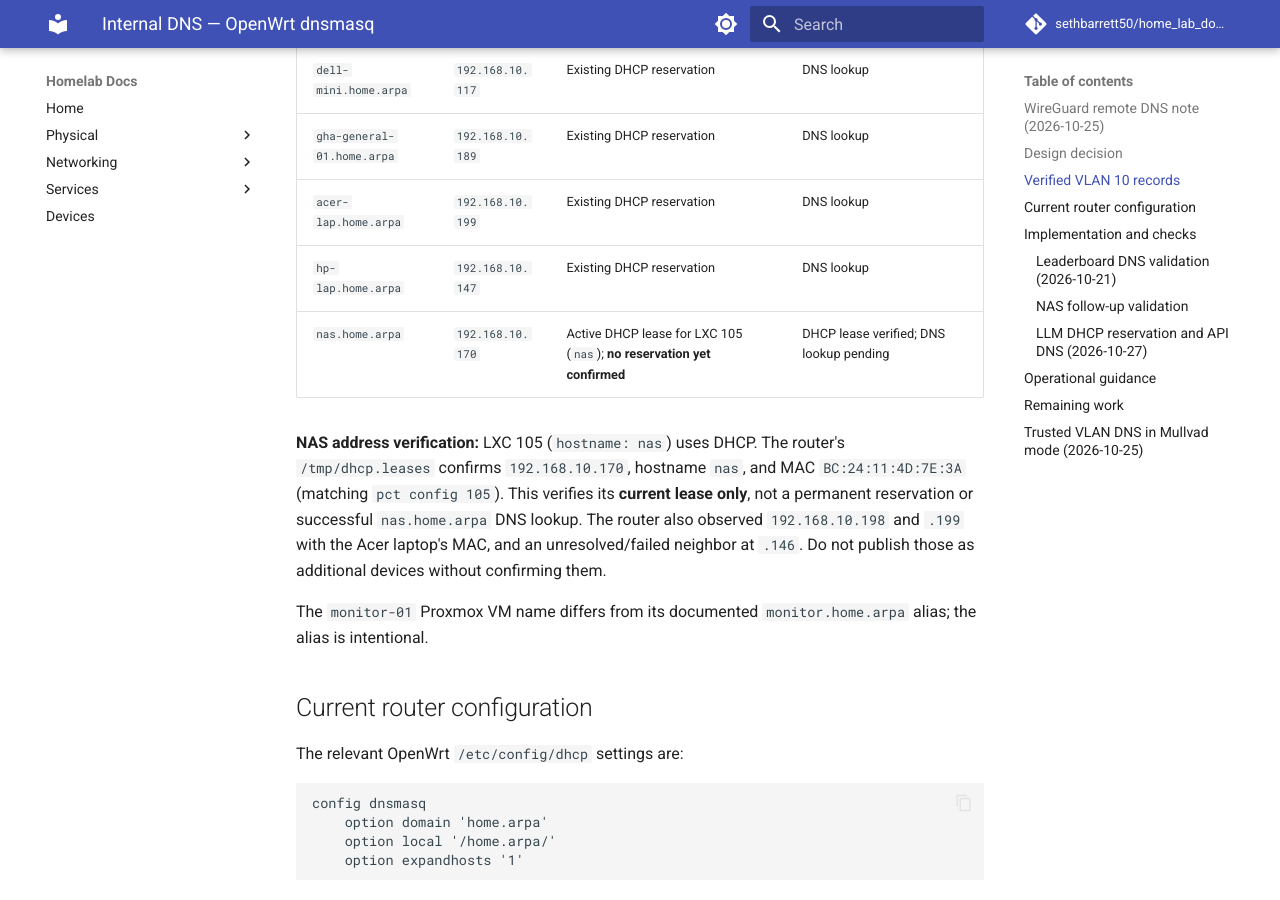
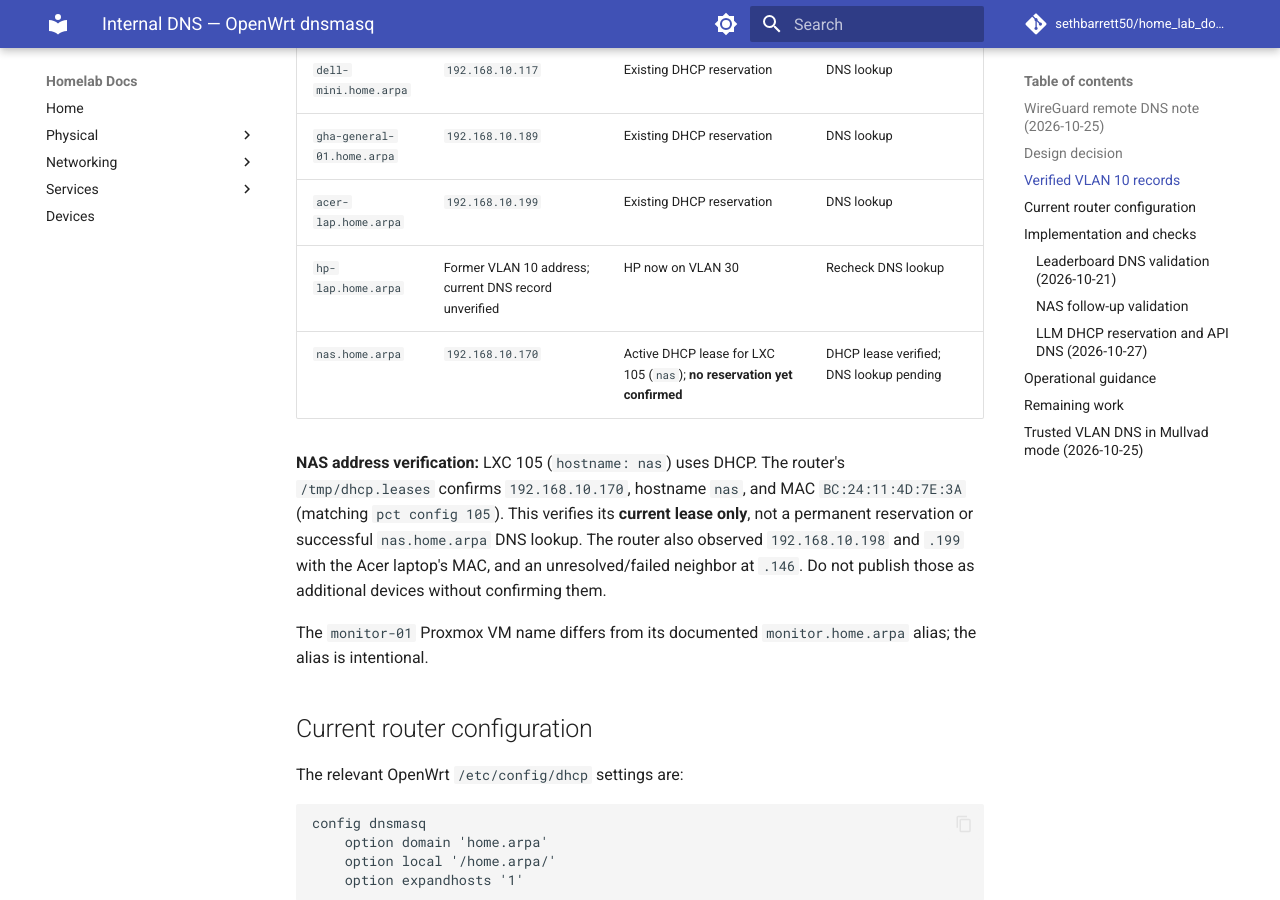
Before and after one commit to sethbarrett50/home_lab_docs, an MkDocs documentation site: the page built from docs/networking/dns.md, in a window 1280 px wide and 900 px high, scrolled down 1434 px. Built offline with MkDocs 1.6.1 and Material for MkDocs 9.7.7, drawn with Linux system fonts in a browser that asks for light colours; comment, search, counter and statistics services are not loaded.

Commit message:
Reconcile current homelab service inventory

```diff
--- a/docs/networking/dns.md
+++ b/docs/networking/dns.md
@@ -29,7 +29,7 @@ The router's VLAN 10 gateway is `192.168.10.1`, and its VLAN 20 gateway is `192.
 | `dell-mini.home.arpa` | `192.168.10.117` | Existing DHCP reservation | DNS lookup |
 | `gha-general-01.home.arpa` | `192.168.10.189` | Existing DHCP reservation | DNS lookup |
 | `acer-lap.home.arpa` | `192.168.10.199` | Existing DHCP reservation | DNS lookup |
-| `hp-lap.home.arpa` | `192.168.10.147` | Existing DHCP reservation | DNS lookup |
+| `hp-lap.home.arpa` | Former VLAN 10 address; current DNS record unverified | HP now on VLAN 30 | Recheck DNS lookup |
 | `nas.home.arpa` | `192.168.10.170` | Active DHCP lease for LXC 105 (`nas`); **no reservation yet confirmed** | DHCP lease verified; DNS lookup pending |
 
 **NAS address verification:** LXC 105 (`hostname: nas`) uses DHCP. The router's `/tmp/dhcp.leases` confirms `192.168.10.170`, hostname `nas`, and MAC `BC:24:11:4D:7E:3A` (matching `pct config 105`). This verifies its **current lease only**, not a permanent reservation or successful `nas.home.arpa` DNS lookup. The router also observed `192.168.10.198` and `.199` with the Acer laptop's MAC, and an unresolved/failed neighbor at `.146`. Do not publish those as additional devices without confirming them.
```
